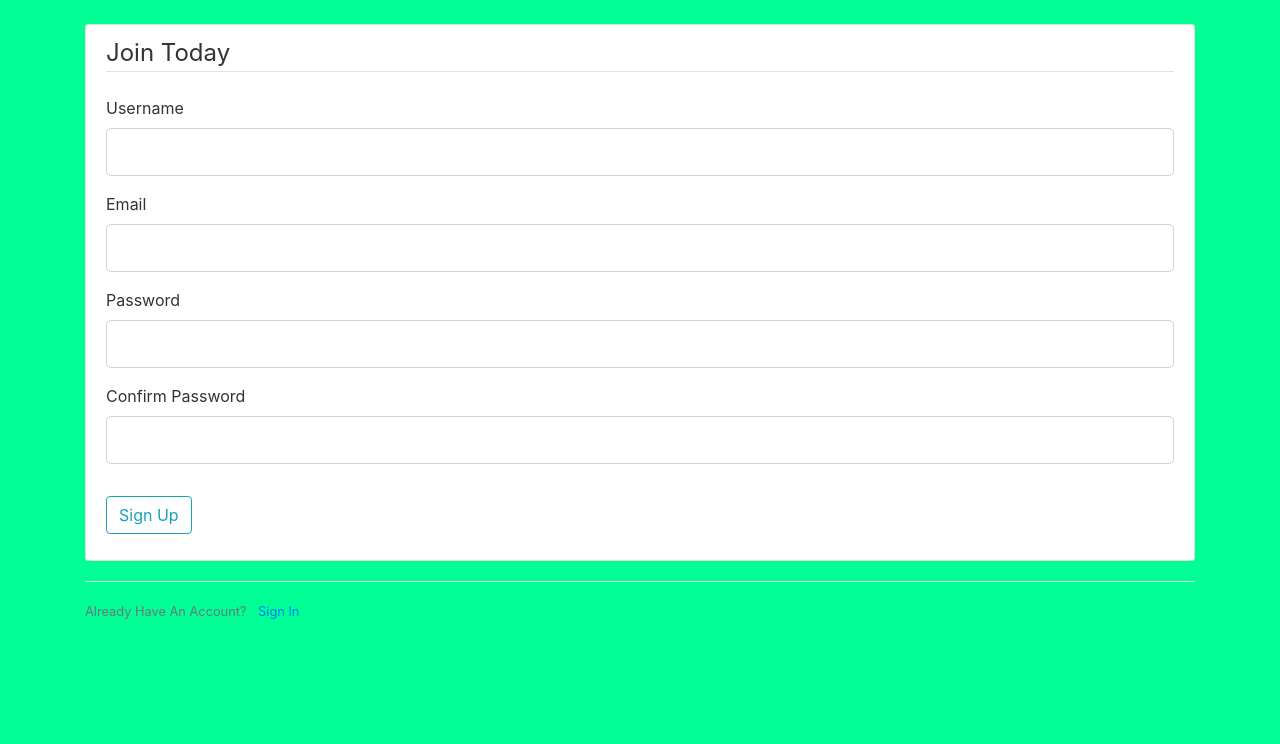
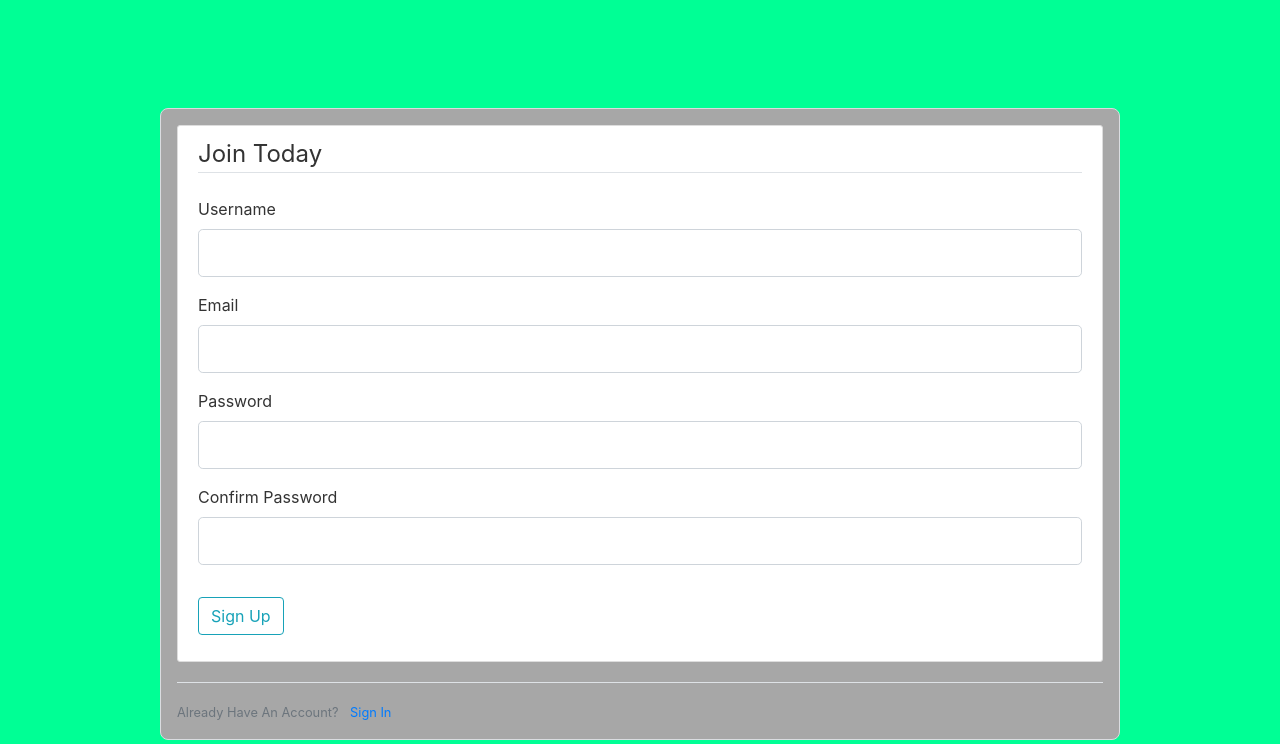
Before and after one commit to RoshanB392/grievance_portal, a Flask app: page /register in a window 1280 px wide. Shown: the part 56-800 px from the top of the page. Run offline with Flask 2, Linux system fonts and the light colour scheme; some libraries are stand-ins or nearby versions.

Commit message:
styled login and register page

```diff
--- a/flaskApp/static/style.css
+++ b/flaskApp/static/style.css
@@ -2,6 +2,7 @@ body {
 background: #fafafa;
 color: #333333;
 margin-top: 5rem;
+scroll-behavior: smooth;
 }
 
 h1, h2, h3, h4, h5, h6 {
@@ -78,3 +79,30 @@ margin-bottom: 16px;
 .account-heading {
 font-size: 2.5rem;
 }
+
+.box-login {
+    position: absolute;
+    top: 50%;
+    left: 50%;
+    transform: translate(-50%, -50%);
+    width: 40rem;
+    padding: 1rem;
+    box-sizing: border-box;
+    border: 1px solid #dadce0;
+    -webkit-border-radius: 8px;
+    border-radius: 8px;
+}
+
+
+.box-register {
+    position: absolute;
+    top: 60%;
+    left: 50%;
+    transform: translate(-50%, -50%);
+    width: 60rem;
+    padding: 1rem;
+    box-sizing: border-box;
+    border: 1px solid #dadce0;
+    -webkit-border-radius: 8px;
+    border-radius: 8px;
+}
--- a/flaskApp/templates/login.html
+++ b/flaskApp/templates/login.html
@@ -2,6 +2,7 @@
 
 {% block content %}
 
+  <div style="display: block; background-color: #a7a7a7;" class="box-login">
     <div class="content-section">
         <form method="POST" action="">
           {{ form.hidden_tag() }}
@@ -53,5 +54,6 @@
           Need An Account? <a class="ml-2" href="{{ url_for('register') }}">Sign Up Now</a>
         </small>
       </div>
+    </div>
 
 {% endblock content %}
--- a/flaskApp/templates/register.html
+++ b/flaskApp/templates/register.html
@@ -2,6 +2,7 @@
 
 {% block content %}
 
+<div style="display: block; background-color: #a7a7a7;" class="box-register">
 <div class="content-section">
     <form method="POST" action="">
         {{ form.hidden_tag() }}
@@ -73,5 +74,6 @@
         Already Have An Account? <a class="ml-2" href="{{ url_for('login') }}">Sign In</a>
     </small>
 </div>
+</div>
 
 {% endblock content %}
```
Also changed, not shown: flaskApp/templates/about.html (added, +7 -0 lines). Lines whose indentation alone changed are shown as unchanged.
